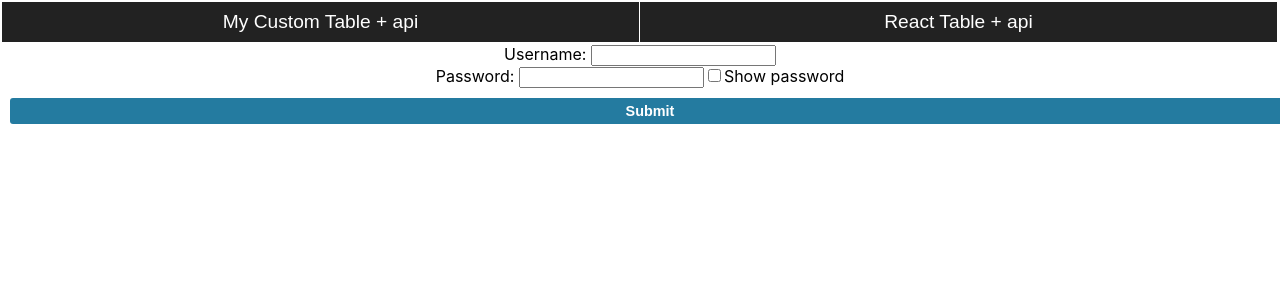
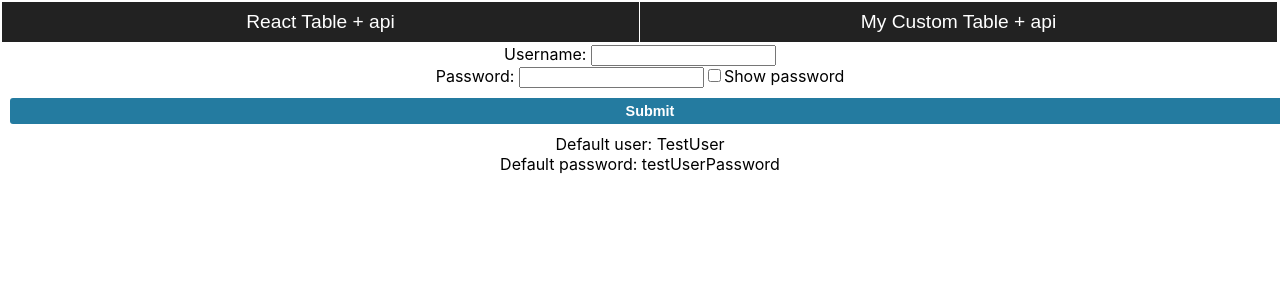
Before and after one commit to Oracle159357/vet-clinic-client-web, a React (Create React App) app: page /login in a window 1280 px wide. Shown: the top 300 px of the page. Built offline with nearby package versions, Linux system fonts and the light colour scheme.

Commit message:
added default user; changed default route from /TableWithNoRT to /TableWithRT;

```diff
--- a/package.json
+++ b/package.json
@@ -1,5 +1,5 @@
 {
-  "name": "my-table",
+  "name": "vet-clinic-client-web",
   "version": "0.1.0",
   "private": true,
   "dependencies": {
--- a/src/App.jsx
+++ b/src/App.jsx
@@ -1,5 +1,5 @@
 import React from 'react';
-import { Routes, Route } from 'react-router-dom';
+import { Routes, Route, Navigate } from 'react-router-dom';
 import { Provider } from 'react-redux';
 import Animals from 'pages/v1/Animals';
 import Peoples from 'pages/v1/Peoples';
@@ -34,9 +34,19 @@ function App() {
     <Provider store={store}>
       <Routes>
         <Route path="/" element={<Layout />}>
-          <Route path="/" element={<PeopleAndAnimalsTableV1 />} />
+          <Route index element={<Navigate to="/TableWithRT" />} />
           <Route
-            path="/TableWithRT"
+            path="TableWithNoRT"
+            element={
+              (
+                <Protected>
+                  <PeopleAndAnimalsTableV1 />
+                </Protected>
+              )
+          }
+          />
+          <Route
+            path="TableWithRT"
             element={
               (
                 <Protected>
@@ -46,6 +56,7 @@ function App() {
           }
           />
           <Route path="/login" element={<Login />} />
+          <Route path="*" element={<Navigate to="/TableWithRT" replace />} />
         </Route>
       </Routes>
     </Provider>
--- a/src/components/layout/Layout.jsx
+++ b/src/components/layout/Layout.jsx
@@ -8,10 +8,10 @@ function Layout() {
       <div className="menu">
         <ul>
           <li>
-            <Link to="/">My Custom Table + api</Link>
+            <Link to="/TableWithRT">React Table + api</Link>
           </li>
           <li>
-            <Link to="/TableWithRT">React Table + api</Link>
+            <Link to="/TableWithNoRT">My Custom Table + api</Link>
           </li>
         </ul>
       </div>
--- a/src/pages/Login.jsx
+++ b/src/pages/Login.jsx
@@ -41,6 +41,8 @@ function Login(
         onSubmit={onLoginClick}
         statusOfDisable={loginLoading}
       />
+      <div>Default user: TestUser</div>
+      <div>Default password: testUserPassword</div>
     </div>
   );
 }
```
